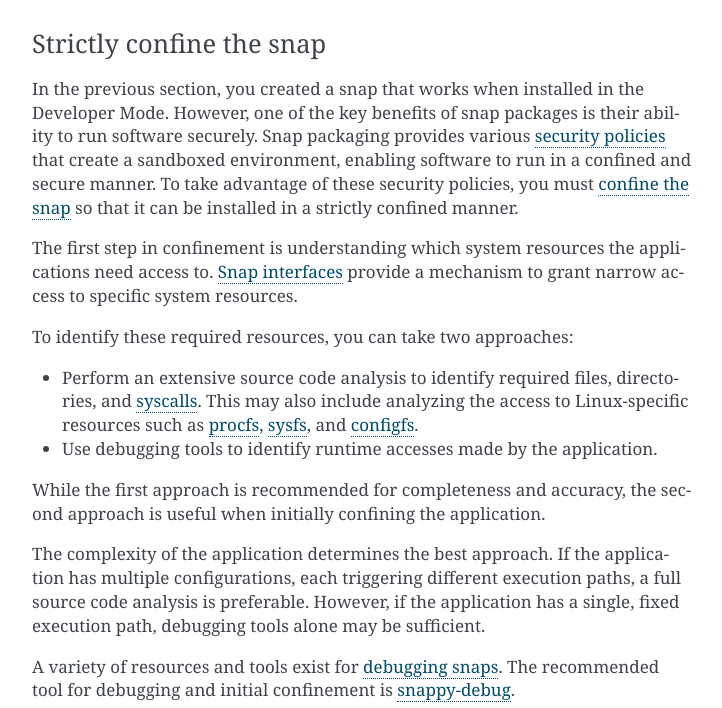
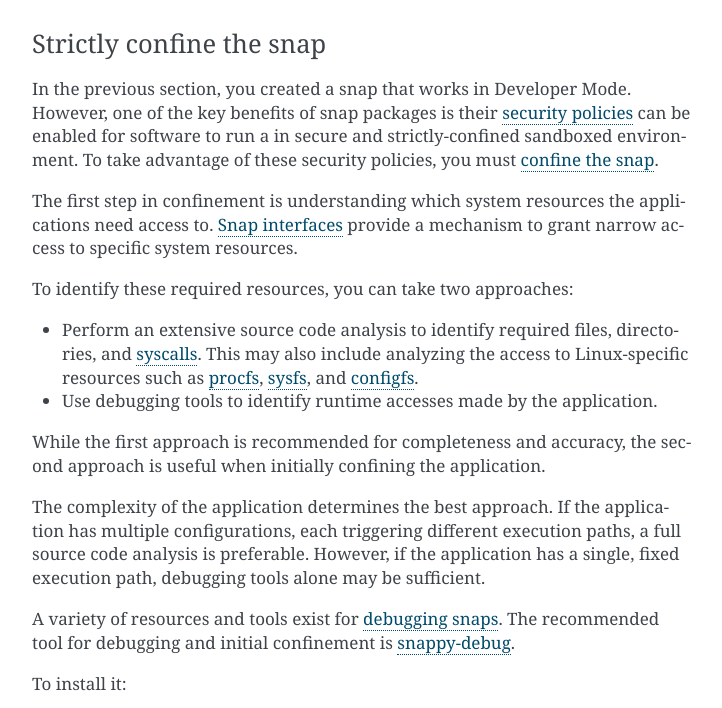
Before and after one commit to canonical/real-time-ubuntu-docs, a Sphinx documentation site: the page built from docs/tutorial/7-snapping.md, in a window 1280 px wide and 900 px high, scrolled down 4943 px, cut to the strip 183-891 px from the top of the window. Shown: the whole strip, without its empty margins (388-1110 px from the left). Built offline with Sphinx 7.4.7, drawn with Linux system fonts in a browser that asks for light colours.

Commit message:
feat: shrink context on snap sandboxing and security
Co-authored-by: AnneCYH <anne.chew@canonical.com>

```diff
--- a/docs/tutorial/7-snapping.md
+++ b/docs/tutorial/7-snapping.md
@@ -322,10 +322,9 @@
 
 ### Strictly confine the snap
 
-In the previous section, you created a snap that works when installed in the Developer Mode.
-However, one of the key benefits of snap packages is their ability to run software securely.
-Snap packaging provides various [security policies][security_policies] that create a sandboxed environment, enabling software to run in a confined and secure manner.
-To take advantage of these security policies, you must [confine the snap][snap_confinement] so that it can be installed in a strictly confined manner.
+In the previous section, you created a snap that works in Developer Mode.
+However, one of the key benefits of snap packages is their [security policies][security_policies] can be enabled for software to run a in secure and strictly-confined sandboxed environment.
+To take advantage of these security policies, you must [confine the snap][snap_confinement].
 
 The first step in confinement is understanding which system resources the applications need access to.
 [Snap interfaces][snap_interfaces] provide a mechanism to grant narrow access to specific system resources.
```
